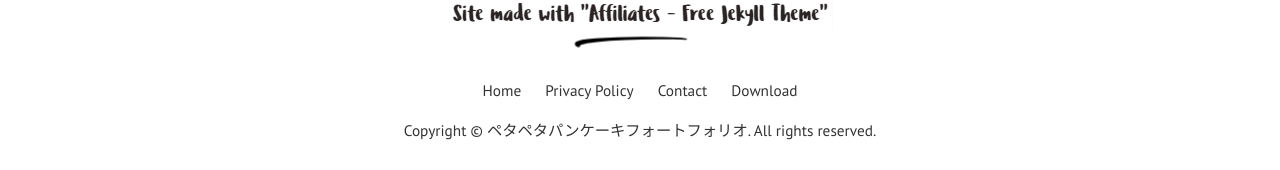
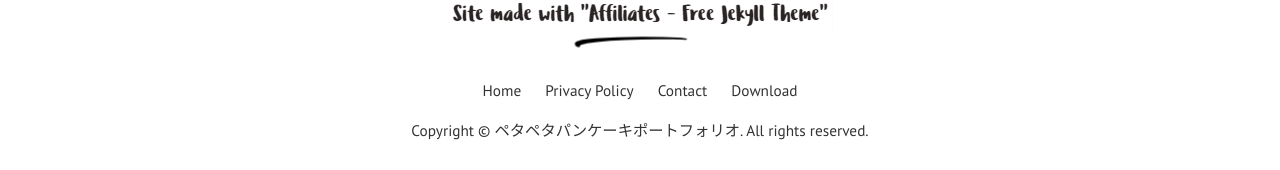
Before and after one commit to kairi1091/kairi1091.github.io, a Jekyll site: the page built from index.html, in a window 1280 px wide and 900 px high, scrolled down 675 px. Shown: the part 727-897 px from the top of the window. Built offline with Jekyll 4.4.1, drawn with Linux system fonts in a browser that asks for light colours; the list of posts is cut into pages by our own code; comment, search, counter and statistics services are not loaded.

Commit message:
ポートフォリオに変更

```diff
--- a/_config.yml
+++ b/_config.yml
@@ -1,4 +1,4 @@
-title: "ペタペタパンケーキフォートフォリオ"
+title: "ペタペタパンケーキポートフォリオ"
 # email: wowthemesnet@gmail.com
 timezone: Tokyo
 baseurl: "/"
```
